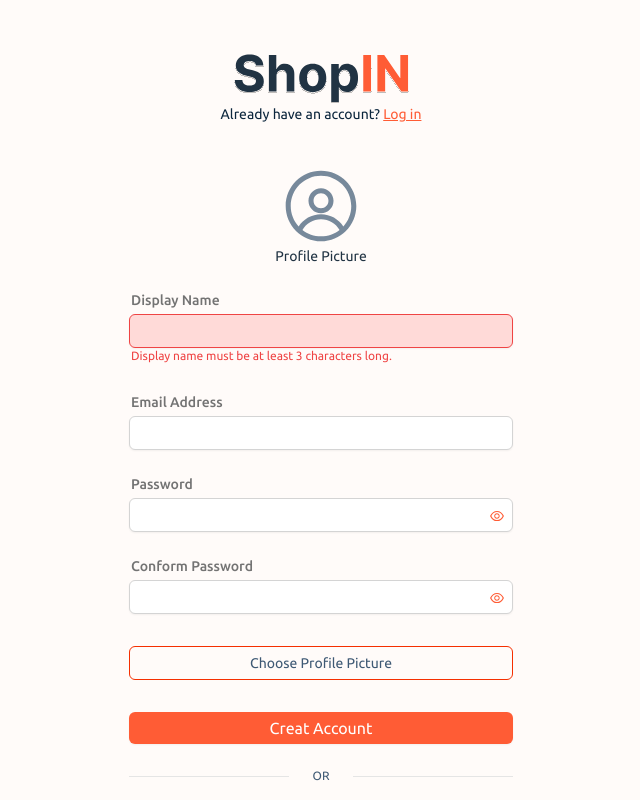
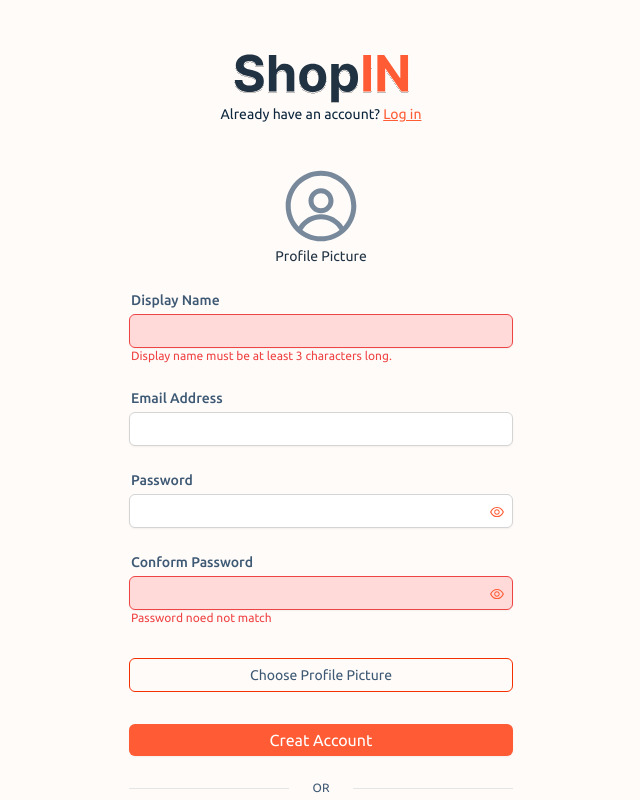
Before and after one commit to aakkss37/MERN-Multivendor-E-Commerce, a React (Vite) app in the folder client/: page /sign-up in a window 1280 px wide. Shown: the top 800 px of the page, without its empty margins (319-959 px from the left). Built offline with nearby package versions, Linux system fonts and the light colour scheme.

Commit message:
password input modularized

```diff
--- /dev/null
+++ b/client/src/UI/InputPassword.tsx
@@ -0,0 +1,64 @@
+import React, { useState } from "react";
+import { AiOutlineEye, AiOutlineEyeInvisible } from "react-icons/ai";
+import styles from "../styles/styles";
+
+interface PropType {
+	name: string;
+	autoComplete?: string;
+	placeholder?: string;
+	required?: boolean;
+	error?: boolean;
+	errorMsg?: string;
+	value: string;
+	onChange: (name: string, value: string) => void;
+	label: string;
+	lableClassName?: string;
+	inputClassName?: string;
+}
+
+const InputPassword: React.FC<PropType> = (props) => {
+	const [showPassword, setShowPassword] = useState<boolean>(false);
+	return (
+		<div>
+			<label
+				htmlFor="password"
+				className={`block text-sm font-medium text-secondary-light pl-[2px] ${props.lableClassName}`}>
+				{props.label}
+			</label>
+			<div className="mt-1 relative">
+				<input
+					type={showPassword ? "text" : "password"}
+					name={props.name}
+					placeholder={props.placeholder ?? ""}
+					autoComplete={props.autoComplete ?? "current-password"}
+					required={props.required}
+					value={props.value}
+					onChange={(e) =>
+						props.onChange(e.target.name, e.target.value)
+					}
+					className={`${
+						props.error ? styles.inputError : styles.inputStyle
+					} ${props.inputClassName}`}
+				/>
+				{showPassword ? (
+					<AiOutlineEyeInvisible
+						className="absolute right-2 top-[10px] text-primary"
+						onClick={() => setShowPassword(false)}
+					/>
+				) : (
+					<AiOutlineEye
+						className="absolute right-2 top-[10px] text-primary"
+						onClick={() => setShowPassword(true)}
+					/>
+				)}
+				{props.error && (
+					<p className="text-xs text-red-500 pl-[2px]">
+						{props.errorMsg}
+					</p>
+				)}
+			</div>
+		</div>
+	);
+};
+
+export default InputPassword;
--- a/client/src/UI/InputText.tsx
+++ b/client/src/UI/InputText.tsx
@@ -7,7 +7,7 @@ interface PropType {
 	placeholder?: string;
 	required?: boolean;
 	error?: boolean;
-	erroeMsg?: string;
+	errorMsg?: string;
 	value: string;
 	onChange: (name: string, value: string) => void;
 	label: string;
@@ -59,12 +59,13 @@ const InputText: React.FC<PropType> = (props) => {
 		<div>
 			<label
 				htmlFor={props.name}
-				className={`block text-sm font-medium text-neutral-500 pl-[2px] ${props.lableClassName}`}>
+				className={`block text-sm font-medium text-secondary-light pl-[2px] ${props.lableClassName}`}>
 				{props.label}
 			</label>
 			<div className="mt-1">
 				<input
 					type="text"
+					placeholder={props.placeholder ?? ""}
 					name={props.name}
 					autoComplete={props.autoComplete ?? "none"}
 					required={props.required ?? false}
@@ -78,7 +79,7 @@ const InputText: React.FC<PropType> = (props) => {
 				/>
 				{props.error && (
 					<p className="text-xs text-red-500 pl-[2px]">
-						{props.erroeMsg}
+						{props.errorMsg}
 					</p>
 				)}
 			</div>
--- a/client/src/components/Signup/Signup.tsx
+++ b/client/src/components/Signup/Signup.tsx
@@ -3,11 +3,11 @@ import ShopIN from "../../assets/ShopIN";
 import styles from "../../styles/styles";
 import google from "../../assets/search.png";
 import facebook from "../../assets/facebook.png";
-import { AiOutlineEye, AiOutlineEyeInvisible } from "react-icons/ai";
 import { RxAvatar } from "react-icons/rx";
 import { Link } from "react-router-dom";
 import TermsAndCondition from "../../static/TermsAndCondition";
 import InputText from "../../UI/InputText";
+import InputPassword from "../../UI/InputPassword";
 
 interface UserInputType {
 	displayName: string;
@@ -16,16 +16,8 @@ interface UserInputType {
 	conformPassword: string;
 	avatar: File | null;
 }
-interface ToggleType {
-	pwd: boolean;
-	cnfrmPwd: boolean;
-}
 
 const Signup: React.FC = () => {
-	const [showPassword, setShowPassword] = useState<ToggleType>({
-		pwd: false,
-		cnfrmPwd: false,
-	});
 	const [userInput, setUserInput] = useState<UserInputType>({
 		displayName: "",
 		email: "",
@@ -134,7 +126,7 @@ const Signup: React.FC = () => {
 							autoComplete="none"
 							required={true}
 							error={true}
-							erroeMsg="Display name must be at least 3 characters long."
+							errorMsg="Display name must be at least 3 characters long."
 							value={userInput.displayName}
 							onChange={(name, value) =>
 								handleUserInput(name, value)
@@ -144,113 +136,49 @@ const Signup: React.FC = () => {
 
 					{/* EMAIL INPUT */}
 					<div>
-						<div className="mt-1">
 						<InputText
 							label="Email Address"
 							name="email"
 							autoComplete="email"
 							required={true}
 							error={false}
-								erroeMsg="Display name must be at least 3 characters long."
+							errorMsg="Display name must be at least 3 characters long."
 							value={userInput.email}
 							onChange={(name, value) =>
 								handleUserInput(name, value)
 							}
 						/>
 					</div>
-					</div>
 
 					{/* PASSWORD INPUT */}
 					<div>
-						<label
-							htmlFor="password"
-							className="block text-sm font-medium text-neutral-500 pl-[2px]">
-							Password
-						</label>
-						<div className="mt-1 relative">
-							<input
-								type={showPassword ? "text" : "password"}
+						<InputPassword
 							name="password"
+							label="Password"
 							autoComplete="current-password"
-								required
+							required={true}
+							error={false}
+							errorMsg="Password noed not match"
 							value={userInput.password}
-								onChange={(e) =>
-									handleUserInput(
-										e.target.name,
-										e.target.value
-									)
-								}
-								className={styles.inputStyle}
-							/>
-							{showPassword.pwd ? (
-								<AiOutlineEyeInvisible
-									className="absolute right-2 top-[10px] text-primary"
-									onClick={() =>
-										setShowPassword((prev) => ({
-											...prev,
-											pwd: false,
-										}))
+							onChange={(name, value) =>
+								handleUserInput(name, value)
 							}
 						/>
-							) : (
-								<AiOutlineEye
-									className="absolute right-2 top-[10px] text-primary"
-									onClick={() =>
-										setShowPassword((prev) => ({
-											...prev,
-											pwd: true,
-										}))
+					</div>
+					{/* COMFORM PASSWORD INPUT */}
+					<div>
+						<InputPassword
+							name="conformPassword"
+							label="Conform Password"
+							autoComplete="current-password"
+							required={true}
+							error={true}
+							errorMsg="Password noed not match"
+							value={userInput.conformPassword}
+							onChange={(name, value) =>
+								handleUserInput(name, value)
 							}
 						/>
-							)}
-						</div>
-					</div>
-
-					{/* COMFORM PASSWORD INPUT */}
-					<div>
-						<label
-							htmlFor="password"
-							className="block text-sm font-medium text-neutral-500 pl-[2px]">
-							Conform Password
-						</label>
-						<div className="mt-1 relative">
-							<input
-								type={showPassword ? "text" : "password"}
-								name="conformPassword"
-								autoComplete="current-password"
-								required
-								value={userInput.conformPassword}
-								onChange={(e) =>
-									handleUserInput(
-										e.target.name,
-										e.target.value
-									)
-								}
-								className={styles.inputStyle}
-								onPaste={(e) => e.preventDefault()}
-							/>
-							{showPassword.cnfrmPwd ? (
-								<AiOutlineEyeInvisible
-									className="absolute right-2 top-[10px] text-primary"
-									onClick={() =>
-										setShowPassword((prev) => ({
-											...prev,
-											cnfrmPwd: false,
-										}))
-									}
-								/>
-							) : (
-								<AiOutlineEye
-									className="absolute right-2 top-[10px] text-primary"
-									onClick={() =>
-										setShowPassword((prev) => ({
-											...prev,
-											cnfrmPwd: true,
-										}))
-									}
-								/>
-							)}
-						</div>
 					</div>
 
 					{/* SELECT PROFILE PIC BUTTON */}
```
Lines whose indentation alone changed are shown as unchanged.
